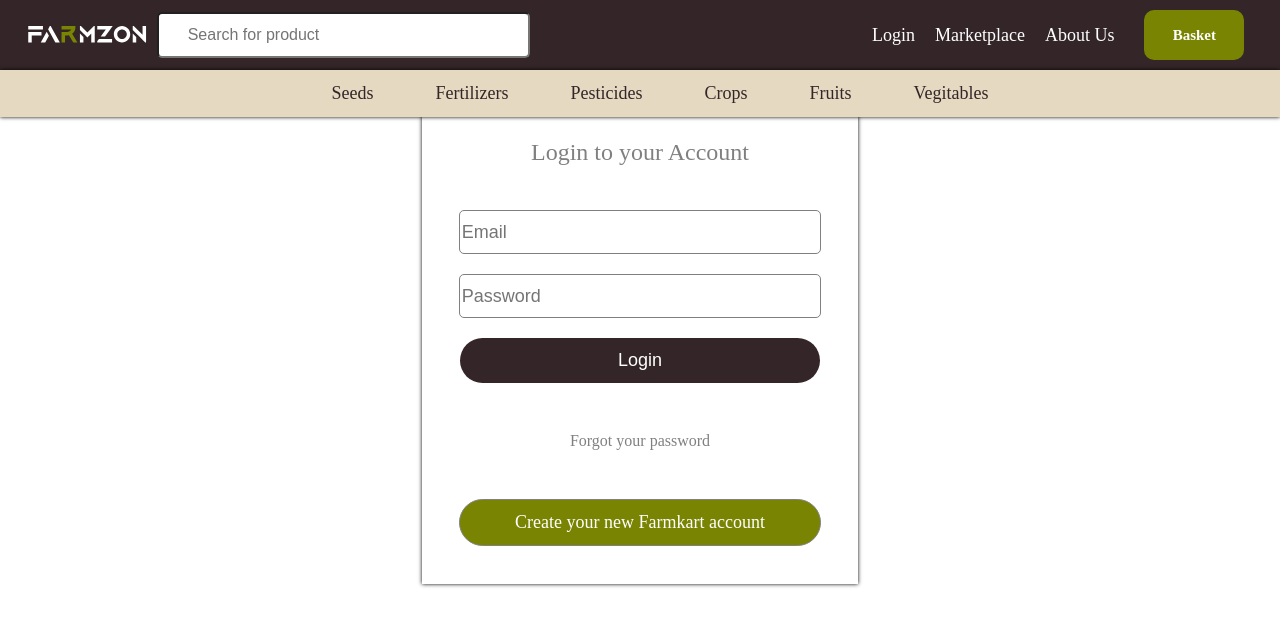
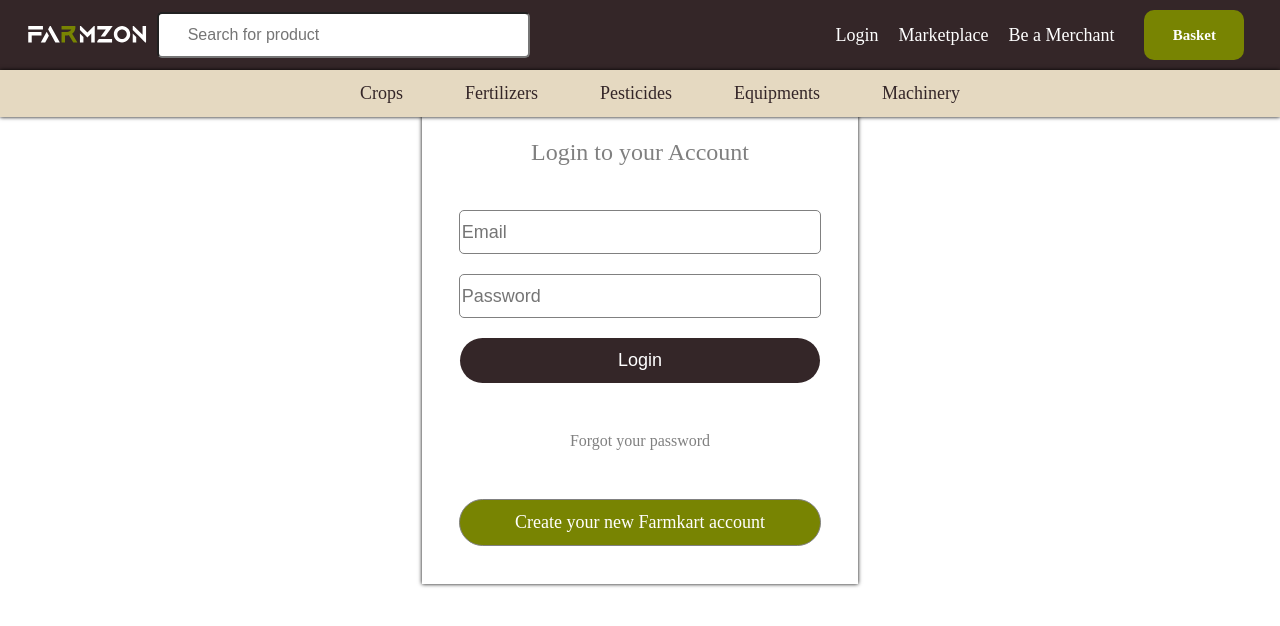
Before and after one commit to Knight13547/CollegeProject.github.io, a plain HTML site: page login.html in a window 1280 px wide. Drawn offline with Linux system fonts and the light colour scheme.

Commit message:
Update login.html

```diff
--- a/login.html
+++ b/login.html
@@ -17,7 +17,7 @@
             <ul>
                 <li><a href="./login.html">Login</a></li>
                 <li><a href="./product-gallery.html">Marketplace</a></li>
-                <li><a href="#">About Us</a></li>
+                <li><a href="./product-registration.html">Be a Merchant</a></li>
                <li><a href="./cart.html">
                    <div class="basket">
                        <div style="display: flex;">
@@ -32,22 +32,19 @@
 </header>
 <section class="category" id="ls2">
     <ul>
-        <li> <a href="./product-gallery.html">Seeds</a>
+        <li> <a href="./product-gallery-crops.html?type=crops">Crops</a>
         </li>
         <li>
-           <a href="./product-gallery.html">Fertilizers</a>
+           <a href="./product-gallery-fertilizers.html">Fertilizers</a>
         </li>
         <li>
-            <a href="./product-gallery.html">Pesticides</a>
+            <a href="./product-gallery-pesticides.html">Pesticides</a>
         </li>
         <li>
-            <a href="./product-gallery.html">Crops</a>
+            <a href="./product-gallery-equipments.html">Equipments</a>
         </li>
         <li>
-            <a href="./product-gallery.html">Fruits</a>
-        </li>
-        <li>
-            <a href="./product-gallery.html">Vegitables</a>
+            <a href="./product-gallery-machnery.html">Machinery</a>
         </li>
 
     </ul>
```
